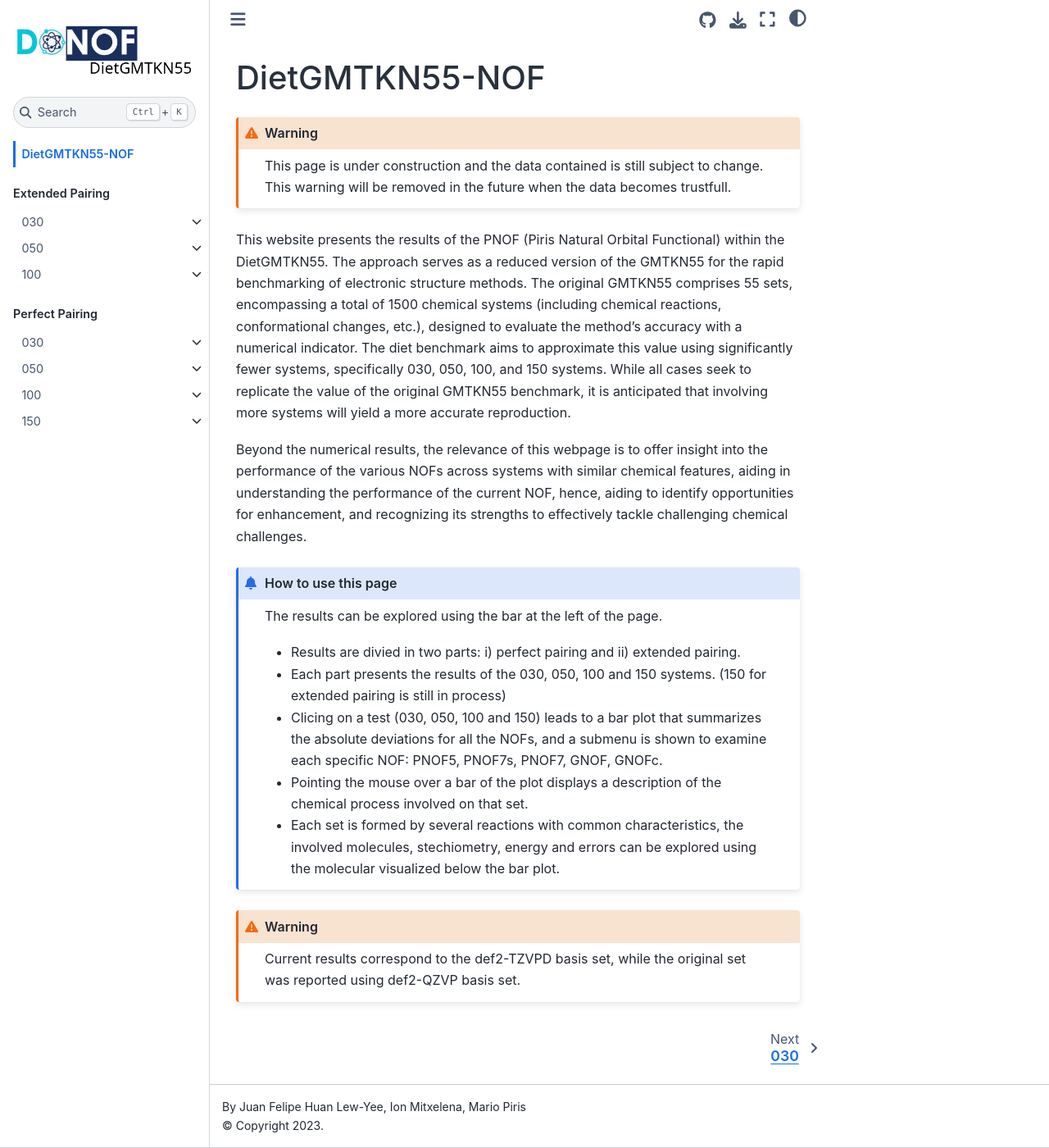
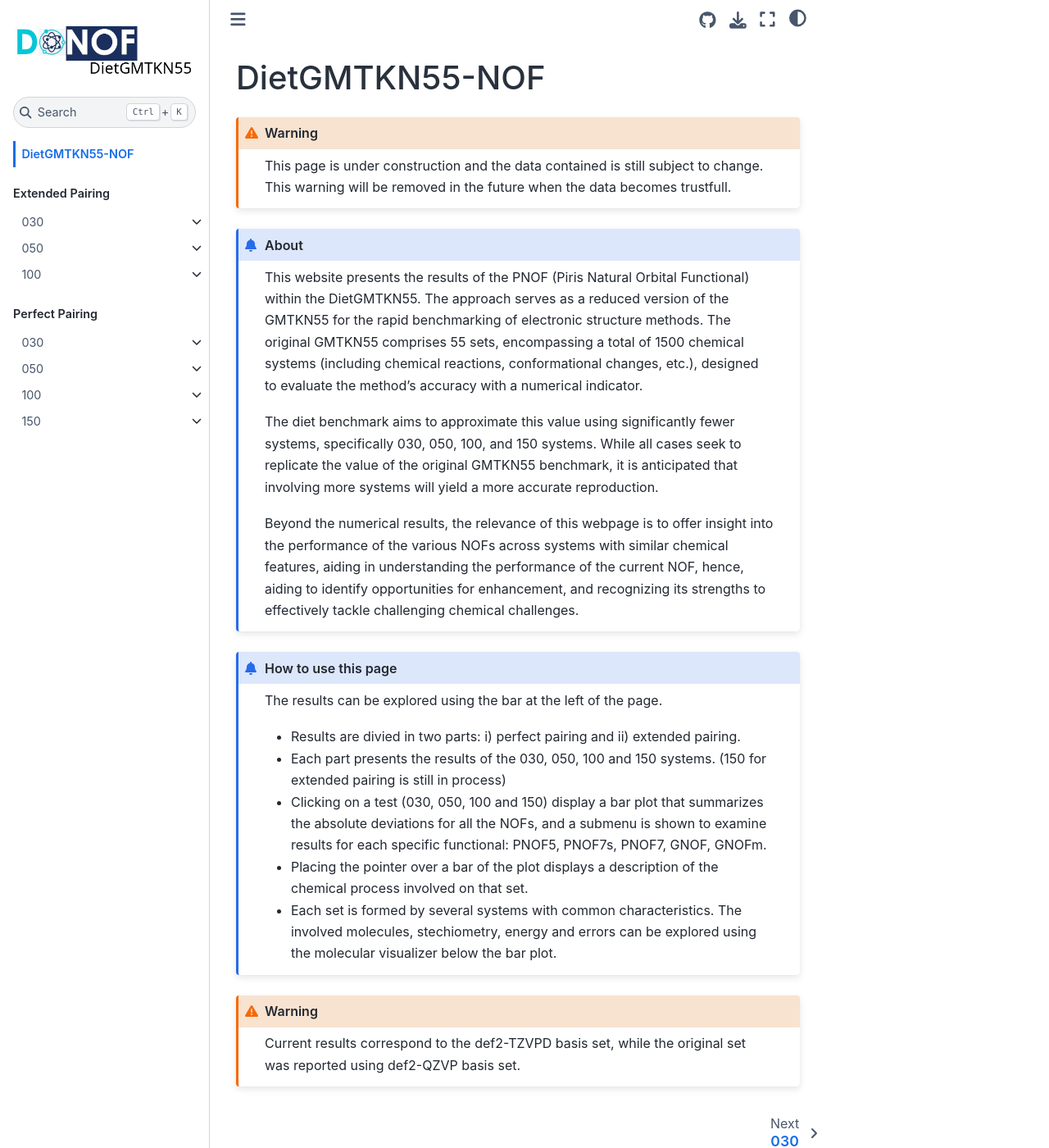
Before and after one commit to felipelewyee/DietGMTKN55-NOF, a Jupyter Book: the page built from intro.md, in a window 1280 px wide and 1400 px high. Shown: the whole window at 82% size. Built offline with Jupyter Book 1.0.4 settings and Sphinx 7.4.7 and the Sphinx Book theme 1.1.4, drawn with Linux system fonts in a browser that asks for light colours.

Commit message:
Updated intro

````diff
--- a/intro.md
+++ b/intro.md
@@ -4,18 +4,22 @@
 This page is under construction and the data contained is still subject to change. This warning will be removed in the future when the data becomes trustfull.
 ```
 
-This website presents the results of the PNOF (Piris Natural Orbital Functional) within the DietGMTKN55. The approach serves as a reduced version of the GMTKN55 for the rapid benchmarking of electronic structure methods. The original GMTKN55 comprises 55 sets, encompassing a total of 1500 chemical systems (including chemical reactions, conformational changes, etc.), designed to evaluate the method's accuracy with a numerical indicator. The diet benchmark aims to approximate this value using significantly fewer systems, specifically 030, 050, 100, and 150 systems. While all cases seek to replicate the value of the original GMTKN55 benchmark, it is anticipated that involving more systems will yield a more accurate reproduction.
+```{admonition} About
+This website presents the results of the PNOF (Piris Natural Orbital Functional) within the DietGMTKN55. The approach serves as a reduced version of the GMTKN55 for the rapid benchmarking of electronic structure methods. The original GMTKN55 comprises 55 sets, encompassing a total of 1500 chemical systems (including chemical reactions, conformational changes, etc.), designed to evaluate the method's accuracy with a numerical indicator.
+
+The diet benchmark aims to approximate this value using significantly fewer systems, specifically 030, 050, 100, and 150 systems. While all cases seek to replicate the value of the original GMTKN55 benchmark, it is anticipated that involving more systems will yield a more accurate reproduction.
 
 Beyond the numerical results, the relevance of this webpage is to offer insight into the performance of the various NOFs across systems with similar chemical features, aiding in understanding the performance of the current NOF, hence, aiding to identify opportunities for enhancement, and recognizing its strengths to effectively tackle challenging chemical challenges.
+```
 
 ```{admonition} How to use this page
 The results can be explored using the bar at the left of the page.
 
 - Results are divied in two parts: i) perfect pairing and ii) extended pairing.
 - Each part presents the results of the 030, 050, 100 and 150 systems. (150 for extended pairing is still in process)
-- Clicing on a test (030, 050, 100 and 150) leads to a bar plot that summarizes the absolute deviations for all the NOFs, and a submenu is shown to examine each specific NOF: PNOF5, PNOF7s, PNOF7, GNOF, GNOFc.
-- Pointing the mouse over a bar of the plot displays a description of the chemical process involved on that set.
-- Each set is formed by several reactions with common characteristics, the involved molecules, stechiometry, energy and errors can be explored using the molecular visualized below the bar plot.
+- Clicking on a test (030, 050, 100 and 150) display a bar plot that summarizes the absolute deviations for all the NOFs, and a submenu is shown to examine results for each specific functional: PNOF5, PNOF7s, PNOF7, GNOF, GNOFm.
+- Placing the pointer over a bar of the plot displays a description of the chemical process involved on that set.
+- Each set is formed by several systems with common characteristics. The involved molecules, stechiometry, energy and errors can be explored using the molecular visualizer below the bar plot.
 ```
 
 ```{warning}
````
